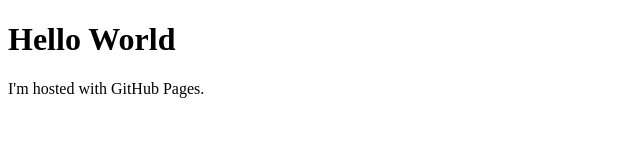
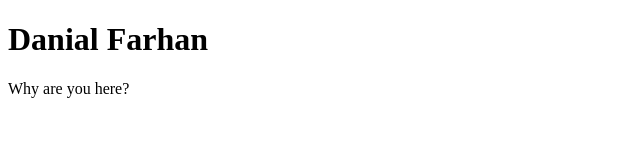
Before and after one commit to dnialfarhan/dnialfarhan.github.io, a plain HTML site: page index.html in a window 1280 px wide. Shown: the whole page, without its empty margins (0-640 px from the left). Drawn offline with Linux system fonts and the light colour scheme.

Commit message:
Update index.html

```diff
--- a/index.html
+++ b/index.html
@@ -1,7 +1,7 @@
 <!DOCTYPE html>
 <html>
 <body>
-<h1>Hello World</h1>
-<p>I'm hosted with GitHub Pages.</p>
+<h1>Danial Farhan</h1>
+<p>Why are you here?</p>
 </body>
 </html>
```
